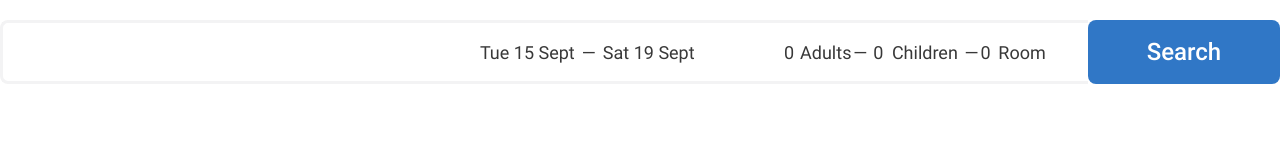
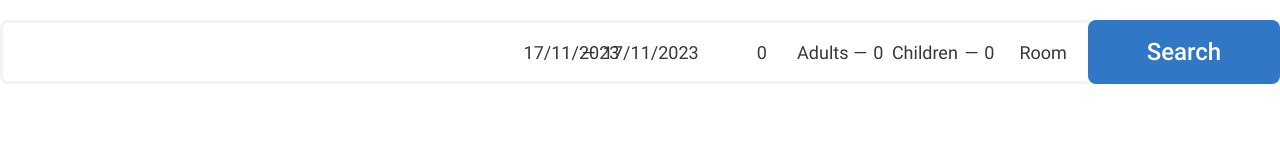
Before and after one commit to AlexBaidanov/if-react, a React (Create React App) app: page / in a window 1280 px wide. Shown: the top 160 px of the page. Built offline with nearby package versions, Linux system fonts and the light colour scheme; no server answers.

Commit message:
add React Date Picker to project

```diff
--- a/package.json
+++ b/package.json
@@ -10,6 +10,7 @@
     "husky": "^8.0.3",
     "prettier": "^3.0.3",
     "react": "^18.2.0",
+    "react-datepicker": "^4.21.0",
     "react-dom": "^18.2.0",
     "react-scripts": "5.0.1",
     "web-vitals": "^2.1.4"
--- a/src/components/Header/Form/Form.css
+++ b/src/components/Header/Form/Form.css
@@ -1,4 +1,3 @@
-
 .form__text {
   font-size: 18px;
   font-weight: var(--font-regular);
@@ -68,8 +67,8 @@
 
 .form__first-date {
   text-align: end;
-    grid-column: 1;
-    grid-row: 1;
+  /*grid-column: 1;*/
+  /*grid-row: 1;*/
 }
 
 .form__label {
@@ -94,11 +93,11 @@
   display: none;
 }
 
-.form__last-date {
-    text-align: start;
-    grid-column: 3;
-    grid-row: 1;
-}
+/*.form__last-date {*/
+/*  !*text-align: start;*!*/
+/*  !*grid-column: 3;*!*/
+/*  !*grid-row: 1;*!*/
+/*}*/
 
 .check-out {
   position: absolute;
@@ -172,3 +171,8 @@
   grid-column: 10;
   grid-row: 1;
 }
+
+.datePicker {
+  display: flex;
+  align-items: center;
+}
--- a/src/components/Header/Form/Form.js
+++ b/src/components/Header/Form/Form.js
@@ -1,10 +1,17 @@
 import React, { useState } from 'react';
+
+import DatePicker from 'react-datepicker';
+import 'react-datepicker/dist/react-datepicker.css';
+
 import { Button } from '../../Button';
 import { Search } from '../../../Icons';
 import { searchUrl } from '../../../services/constants';
+import './Form.css';
 
 export function Form({ setResults }) {
   const [search, setSearch] = useState('');
+  const [checkInDate, setCheckInDate] = useState(new Date());
+  const [checkOutDate, setCheckOutDate] = useState(new Date());
 
   async function hotelSearch() {
     const response = await fetch(`${searchUrl}=${search}`);
@@ -37,12 +44,13 @@ export function Form({ setResults }) {
         <label className="form__label form__text check-in" htmlFor="check-in">
           Check in
         </label>
-        <input
+        <DatePicker
+          selected={checkInDate}
+          onChange={(date) => setCheckInDate(date)}
+          wrapperClassName="datePicker"
+          dateFormat="dd/MM/yyyy"
           className="form__date form__first-date form__text text__center"
-          type="text"
-          name="calendar"
           id="check-in"
-          value="Tue 15 Sept"
         />
         <label className="form__label dash" htmlFor="date">
           —
@@ -62,12 +70,13 @@ export function Form({ setResults }) {
         <label className="form__label form__text check-out" htmlFor="check-out">
           Check out
         </label>
-        <input
-          className="form__date form__last-date form__text text__center"
-          type="text"
-          name="calendar"
+        <DatePicker
+          selected={checkOutDate}
+          onChange={(date) => setCheckOutDate(date)}
+          wrapperClassName="datePicker"
+          dateFormat="dd/MM/yyyy"
+          className="form__date form__last-date form__text "
           id="check-out"
-          value="Sat 19 Sept"
         />
       </div>
       <div className="form__booking-block">
```
Also changed, not shown: 1 other file (tests, documents, lock files or other folders). Lines whose indentation alone changed are shown as unchanged.
